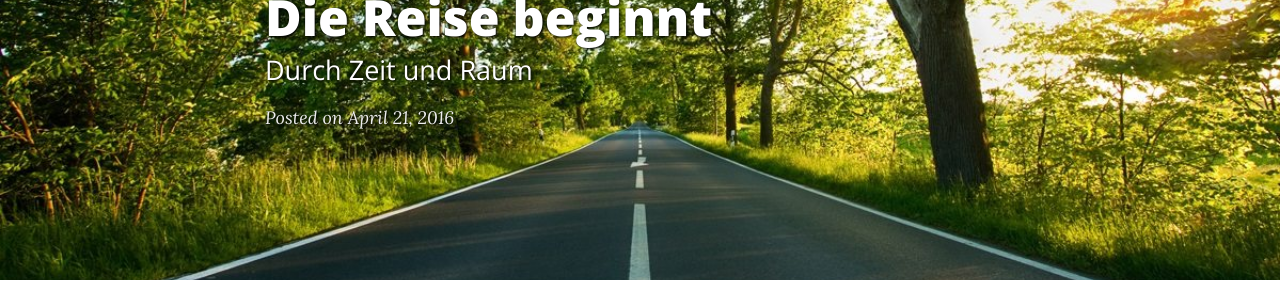
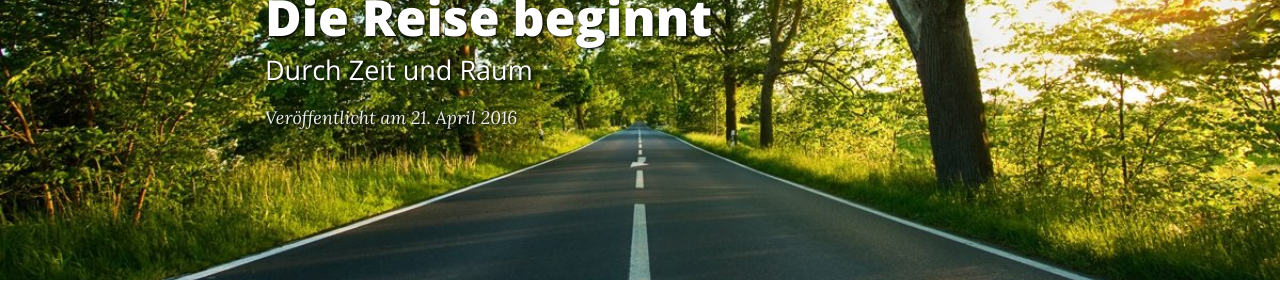
Before and after one commit to inventionate/inventionate-github-pages-backup, a Jekyll site: the page built from _posts/2016-04-21-erster-beitrag.md, in a window 1280 px wide and 1058 px high. Shown: the part 251-551 px from the top of the window. Built offline with Jekyll 4.4.1, drawn with Linux system fonts in a browser that asks for light colours; nearby versions of some CDN libraries; some of the changed lines change nothing that is shown.

Commit message:
New post.

```diff
--- a/_includes/header.html
+++ b/_includes/header.html
@@ -36,7 +36,7 @@
 		  {% endif %}
 
 		  {% if include.type == "post" %}
-		  <span class="post-meta">Posted on {{ page.date | date: "%B %-d, %Y" }}</span>
+		  <span class="post-meta">Veröffentlicht am {{ page.date | date: "%-d. %B  %Y" }}</span>
 		  {% endif %}
         </div>
       </div>
--- a/_layouts/post.html
+++ b/_layouts/post.html
@@ -14,12 +14,12 @@
       <ul class="pager blog-pager">
         {% if page.previous.url %}
         <li class="previous">
-          <a href="{{ page.previous.url | prepend: site.baseurl | replace: '//', '/' }}" data-toggle="tooltip" data-placement="top" title="{{page.previous.title}}">&larr; Previous Post</a>
+          <a href="{{ page.previous.url | prepend: site.baseurl | replace: '//', '/' }}" data-toggle="tooltip" data-placement="top" title="{{page.previous.title}}">&larr; Vorheriger Artikel</a>
         </li>
         {% endif %}
         {% if page.next.url %}
         <li class="next">
-          <a href="{{ page.next.url | prepend: site.baseurl | replace: '//', '/' }}" data-toggle="tooltip" data-placement="top" title="{{page.next.title}}">Next Post &rarr;</a>
+          <a href="{{ page.next.url | prepend: site.baseurl | replace: '//', '/' }}" data-toggle="tooltip" data-placement="top" title="{{page.next.title}}">Nächster Artikel &rarr;</a>
         </li>
         {% endif %}
       </ul>
```
